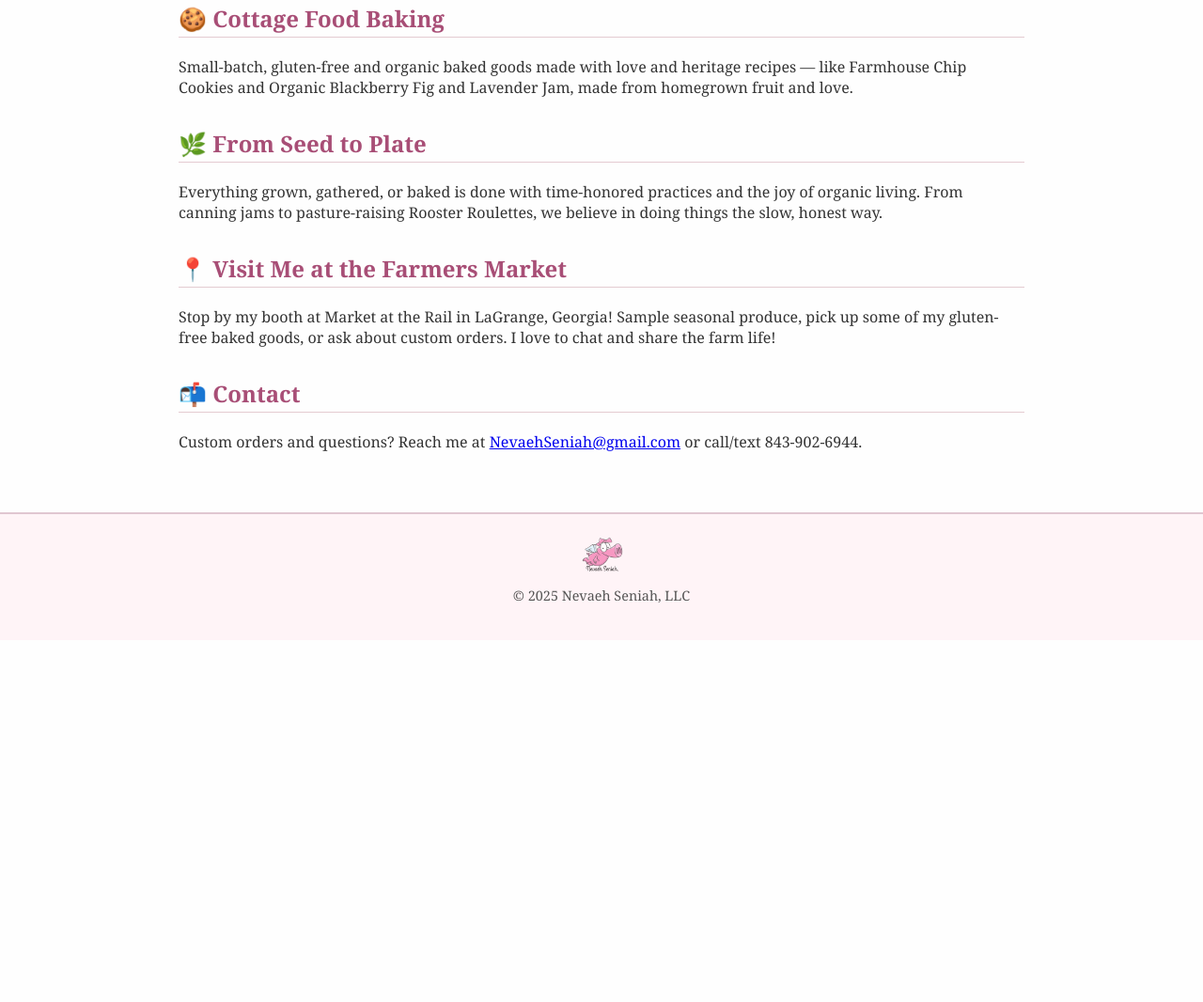
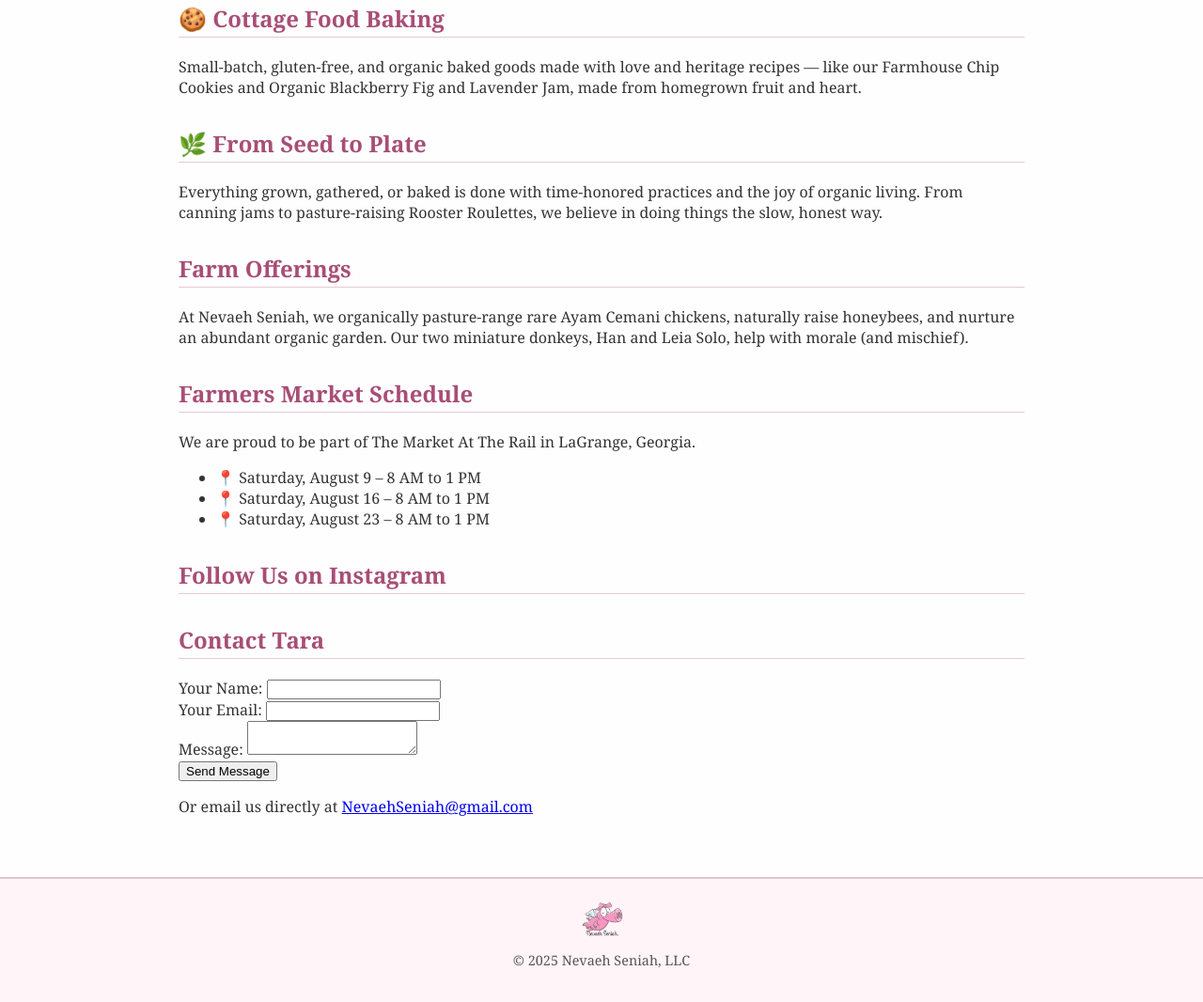
Before and after one commit to NevaehSeniah/ThePinkFlyingPig, a plain HTML site: page index.html in a window 1280 px wide. Shown: the part 228-1294 px from the top of the page at 94% size. Before the commit the page ends 909 px from the top, so only its background shows below. Drawn offline with Linux system fonts and the light colour scheme; a script that the page names is missing.

Commit message:
Update index.html

```diff
--- a/index.html
+++ b/index.html
@@ -80,25 +80,50 @@
   </header>
 
   <main>
-    <section>
-      <h2>🍪 Cottage Food Baking</h2>
-      <p>Small-batch, gluten-free and organic baked goods made with love and heritage recipes — like Farmhouse Chip Cookies and Organic Blackberry Fig and Lavender Jam, made from homegrown fruit and love.</p>
-    </section>
+  <section id="cottage-baking">
+  <h2>🍪 Cottage Food Baking</h2>
+  <p>Small-batch, gluten-free, and organic baked goods made with love and heritage recipes — like our Farmhouse Chip Cookies and Organic Blackberry Fig and Lavender Jam, made from homegrown fruit and heart.</p>
+</section>
 
     <section>
       <h2>🌿 From Seed to Plate</h2>
       <p>Everything grown, gathered, or baked is done with time-honored practices and the joy of organic living. From canning jams to pasture-raising Rooster Roulettes, we believe in doing things the slow, honest way.</p>
     </section>
 
-    <section>
-      <h2>📍 Visit Me at the Farmers Market</h2>
-      <p>Stop by my booth at Market at the Rail in LaGrange, Georgia! Sample seasonal produce, pick up some of my gluten-free baked goods, or ask about custom orders. I love to chat and share the farm life!</p>
-    </section>
+    <section id="farm-offerings">
+  <h2>Farm Offerings</h2>
+  <p>At Nevaeh Seniah, we organically pasture-range rare Ayam Cemani chickens, naturally raise honeybees, and nurture an abundant organic garden. Our two miniature donkeys, Han and Leia Solo, help with morale (and mischief).</p>
+  <!-- Optional: Icons or photos here -->
+</section>
 
-    <section>
-      <h2>📬 Contact</h2>
-      <p>Custom orders and questions? Reach me at <a href="mailto:NevaehSeniah@gmail.com">NevaehSeniah@gmail.com</a> or call/text 843-902-6944.</p>
-    </section>
+    <section id="market-schedule">
+  <h2>Farmers Market Schedule</h2>
+  <p>We are proud to be part of The Market At The Rail in LaGrange, Georgia.</p>
+  <ul>
+    <li>📍 Saturday, August 9 – 8 AM to 1 PM</li>
+    <li>📍 Saturday, August 16 – 8 AM to 1 PM</li>
+    <li>📍 Saturday, August 23 – 8 AM to 1 PM</li>
+    <!-- You can add more dates here -->
+  </ul>
+</section>
+
+    <section id="instagram-feed">
+  <h2>Follow Us on Instagram</h2>
+  <blockquote class="instagram-media" data-instgrm-permalink="https://www.instagram.com/NevaehSeniah/" data-instgrm-version="14"></blockquote>
+  <script async src="//www.instagram.com/embed.js"></script>
+</section>
+
+    <section id="contact">
+  <h2>Contact Tara</h2>
+  <form action="https://formspree.io/f/YOUR-FORM-ID" method="POST">
+    <label>Your Name: <input type="text" name="name" required></label><br>
+    <label>Your Email: <input type="email" name="_replyto" required></label><br>
+    <label>Message: <textarea name="message" required></textarea></label><br>
+    <button type="submit">Send Message</button>
+  </form>
+  <p>Or email us directly at <a href="mailto:NevaehSeniah@gmail.com">NevaehSeniah@gmail.com</a></p>
+</section>
+
   </main>
 
   <footer>
```
